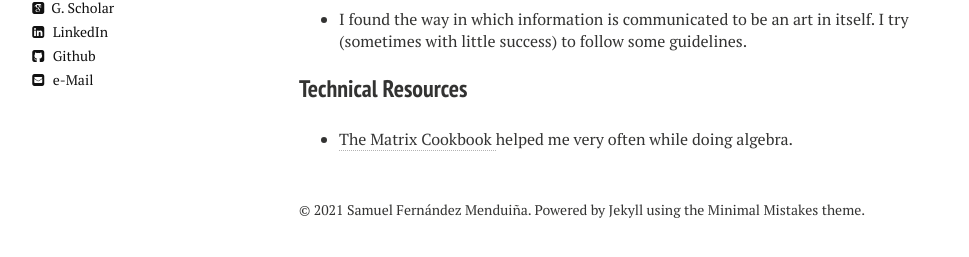
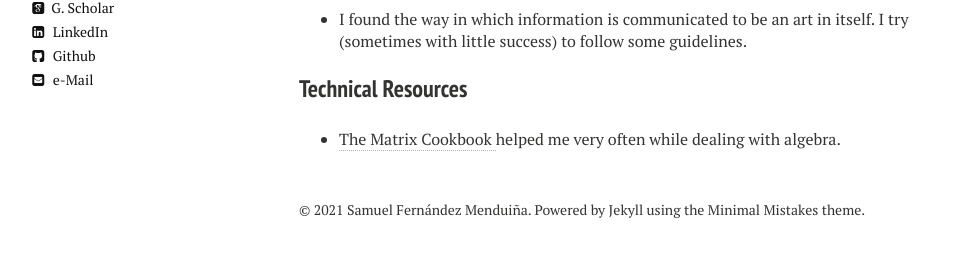
Before and after one commit to sf219/sfweb, a Jekyll site: the page built from code.md, in a window 1280 px wide. Shown: the part 425-682 px from the top of the page, without its empty margins (21-990 px from the left). Built offline with Jekyll 4.4.1, drawn with Linux system fonts in a browser that asks for light colours; nearby versions of some CDN libraries.

Commit message:
Update code.md

```diff
--- a/code.md
+++ b/code.md
@@ -23,5 +23,5 @@ Here I will drop some pages and facts I have found interesting. Ideally, I would
 </ul>
 ### Technical Resources
 <ul>
-  <li> <a href="https://www.math.uwaterloo.ca/~hwolkowi/matrixcookbook.pdf" target="_blanck"> The Matrix Cookbook </a> helped me very often while doing algebra.</li>
+  <li> <a href="https://www.math.uwaterloo.ca/~hwolkowi/matrixcookbook.pdf" target="_blanck"> The Matrix Cookbook </a> helped me very often while dealing with algebra.</li>
 </ul>
```
